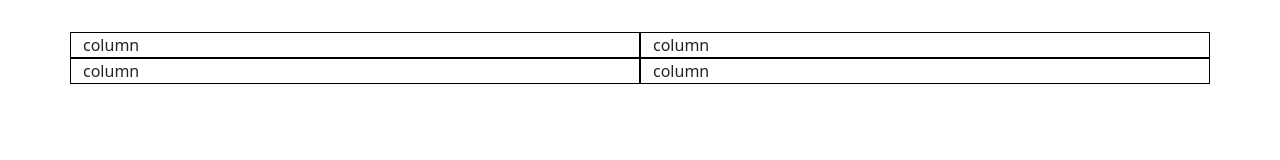
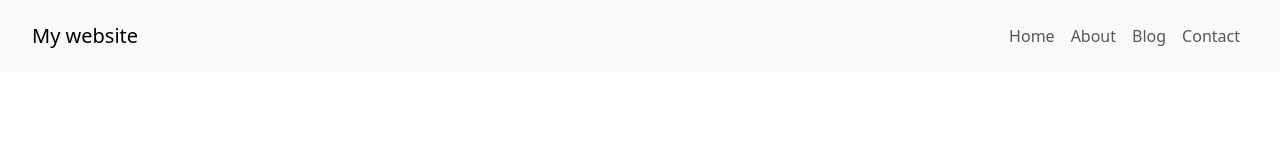
Before and after one commit to dcendry1711/bootstrapPractice, a plain HTML site: page index.html in a window 1280 px wide. Drawn offline with nearby package versions, Linux system fonts and the light colour scheme.

Commit message:
bootstrap 5 nav

```diff
--- a/index.html
+++ b/index.html
@@ -1,20 +1,34 @@
-<!DOCTYPE html>
 <html lang="en">
     <head>
-    <meta charset="UTF-8">
-    <meta name="viewport" content="width=device-width, initial-scale=1.0">
+        <meta charset="utf-8">
+        <meta name="viewport" content="width=device-width, initial-scale=1, shrink-to-fit=no">
         <link href="https://cdn.jsdelivr.net/npm/bootstrap@5.3.8/dist/css/bootstrap.min.css" rel="stylesheet" integrity="sha384-sRIl4kxILFvY47J16cr9ZwB07vP4J8+LH7qKQnuqkuIAvNWLzeN8tE5YBujZqJLB" crossorigin="anonymous">
         <script src="https://cdn.jsdelivr.net/npm/bootstrap@5.3.8/dist/js/bootstrap.bundle.min.js" integrity="sha384-FKyoEForCGlyvwx9Hj09JcYn3nv7wiPVlz7YYwJrWVcXK/BmnVDxM+D2scQbITxI" crossorigin="anonymous"></script>
-    <title>Bootstrap</title>
     </head>
     <body>
-    <div class="container" style="margin-top: 2em">
-        <div class="row">
-            <div class="col-sm-3 col-md-6" style="border: 1px solid black">column</div>
-            <div class="col-sm-3 col-md-6" style="border: 1px solid black">column</div>
-            <div class="col-sm-3 col-md-6" style="border: 1px solid black">column</div>
-            <div class="col-sm-3 col-md-6" style="border: 1px solid black">column</div>
+        <nav class="navbar navbar-light bg-light navbar-expand-lg" style="padding: 1em 2em">
+            <a href="#" class="navbar-brand">My website</a>
+
+            <button class="navbar-toggler" type="button" data-bs-toggle="collapse" data-bs-target="#navbarCollapse">
+                <span class="navbar-toggler-icon"></span>
+            </button>
+
+            <div class="collapse navbar-collapse" id="navbarCollapse" style="padding-left: 1em">
+                <ul class="navbar-nav ms-auto">
+                    <li class="nav-item">
+                        <a href="#" class="nav-link">Home</a>
+                    </li>
+                    <li class="nav-item">
+                        <a href="#" class="nav-link">About</a>
+                    </li>
+                    <li class="nav-item">
+                        <a href="#" class="nav-link">Blog</a>
+                    </li>
+                    <li class="nav-item">
+                        <a href="#" class="nav-link">Contact</a>
+                    </li>
+                </ul>
             </div>
-    </div>
+        </nav>
     </body>
 </html>
```
Lines whose indentation alone changed are shown as unchanged.
